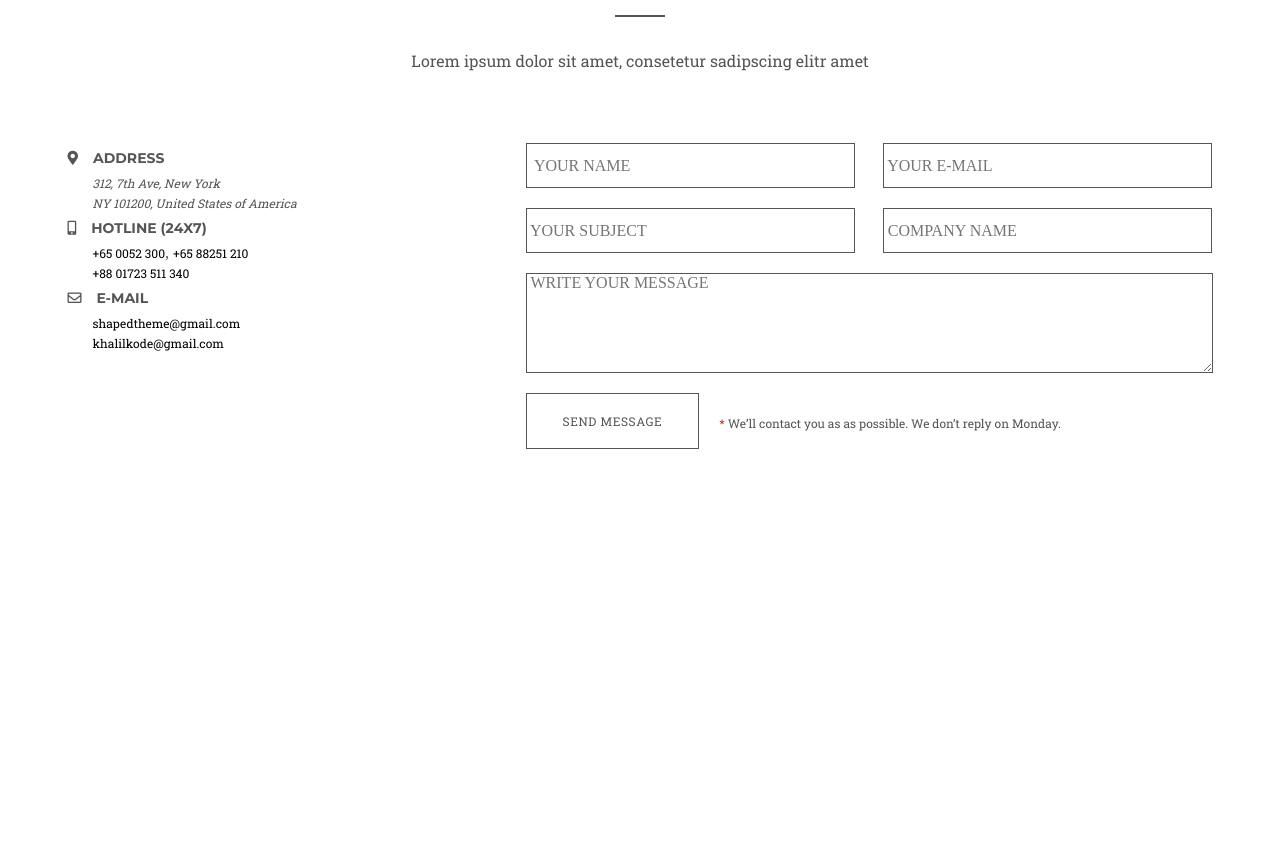
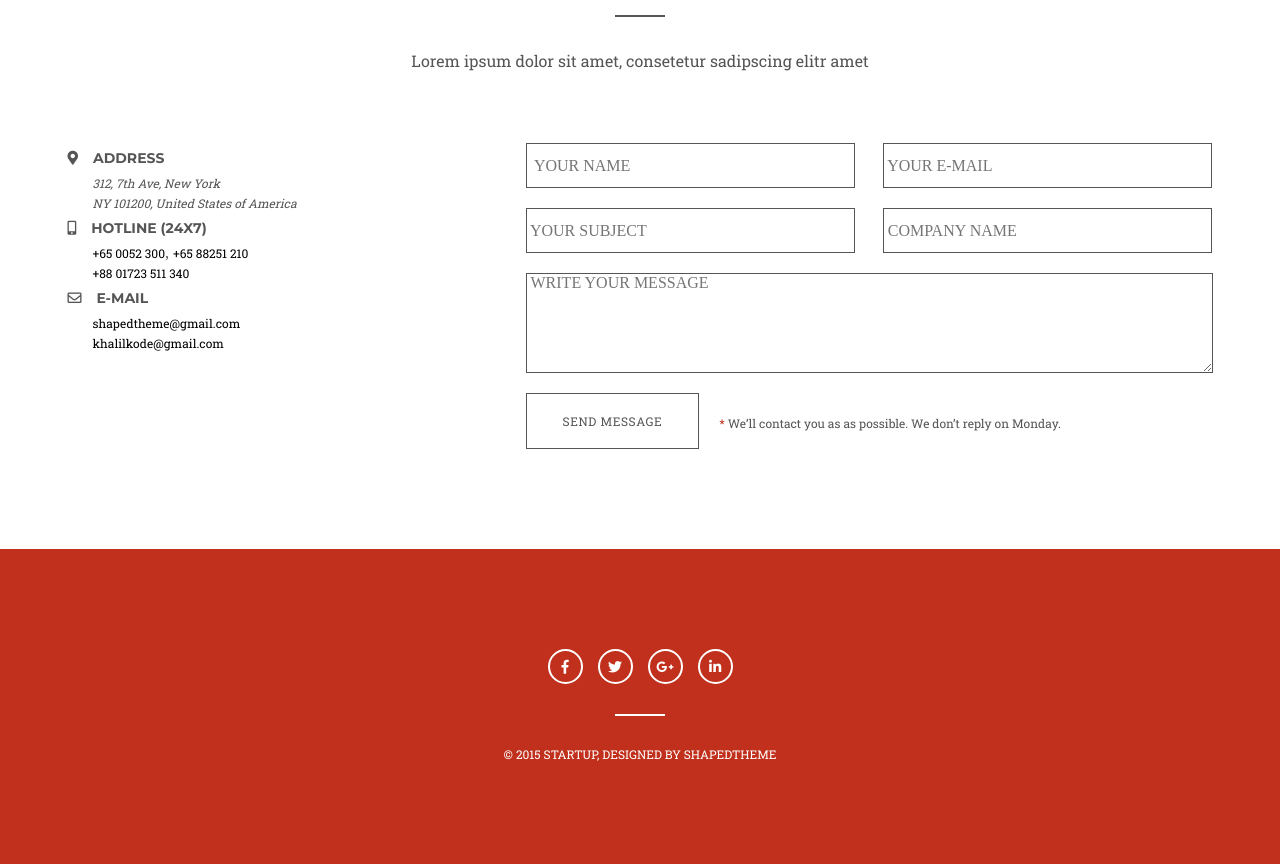
Before and after one commit to SashaSohrabi/start-up.github.io, a website: page app/index.html in a window 1280 px wide. Shown: the part 5929-6793 px from the top of the page. Before the commit the page ends 6478 px from the top, so only its background shows below. Drawn offline with nearby package versions, Linux system fonts and the light colour scheme; some packages are replaced by stand-ins of ours; a script that the page names is missing.

Commit message:
footer added.

```diff
--- a/app/index.html
+++ b/app/index.html
@@ -553,6 +553,26 @@
       </form>
   </div>
 </section>
+<footer class="footer">
+  <div class="footer__social">
+      <div class="sc-icon">
+          <a class="icon" href="https://www.facebook.com"><i class="fab fa-facebook-f"></i></a>
+      </div>
+      <div class="sc-icon">
+          <a class="icon" href="https://twitter.com"><i class="fab fa-twitter"></i></a>
+      </div>
+      <div class="sc-icon">
+          <a class="icon" href="https://plus.google.com"><i class="fab fa-google-plus-g"></i></a>
+      </div>
+      <div class="sc-icon">
+          <a class="icon" href="http://linkedin.com"><i class="fab fa-linkedin-in"></i></a>
+      </div>
+  </div>
+  <div class="footer__copyright">
+      © 2015 Startup, Designed by ShapedTheme
+  </div>
+</footer>
+
 
     <script src="js/jquery-3.1.0.min.js"></script>
     <script src="slick/slick.min.js"></script>
--- a/app/scss/partials/sections/_footer.scss
+++ b/app/scss/partials/sections/_footer.scss
@@ -0,0 +1,50 @@
+.footer {
+  background-color: #c0301c;
+  color: #ffffff;
+  text-align: center;
+
+  &__social {
+    position: relative;
+    margin: 0 auto;
+    padding-top: 100px;
+    display: flex;
+    justify-content: space-between;
+    max-width: 185px;
+    padding-bottom: 60px;
+
+    &::after {
+      content: "";
+      height: 2px;
+      width: 50px;
+      background-color: #ffffff;
+      position: absolute;
+      left: 50%;
+      transform: translateX(-50%);
+      top: 165px;
+    }
+    .sc-icon {
+      position: relative;
+      width: 35px;
+      height: 35px;
+      border: 2px solid #ffffff;
+      border-radius: 50%;
+      .fab {
+        font-size: 14px;
+        position: absolute;
+        top: 50%;
+        left: 50%;
+        transform: translate(-50%, -50%);
+        color: #ffffff;
+      }
+    }
+  }
+  &__copyright {
+    padding-bottom: 100px;
+    color: #ffffff;
+    font-family: "Roboto Slab";
+    font-size: 12px;
+    font-weight: 400;
+    line-height: 20px;
+    text-transform: uppercase;
+  }
+}
```
Also changed, not shown: app/css/main.css.
